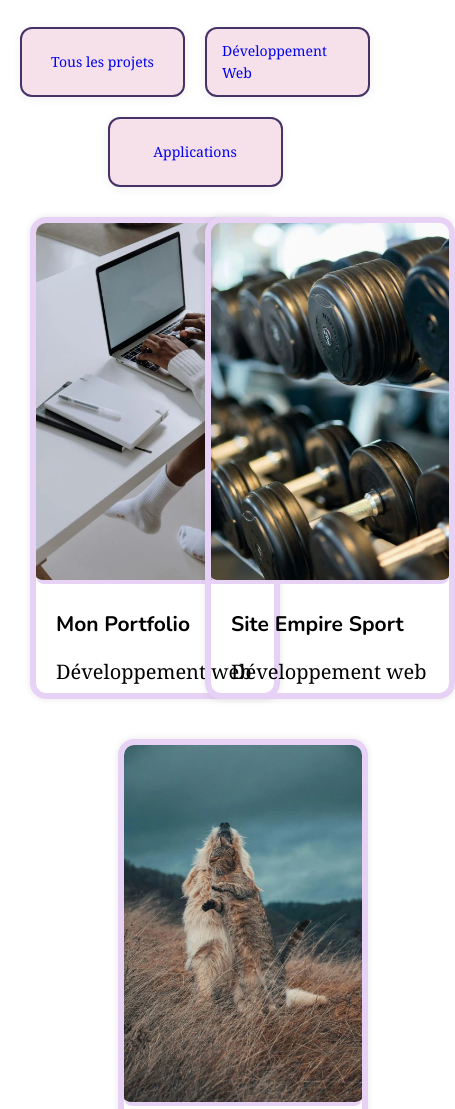
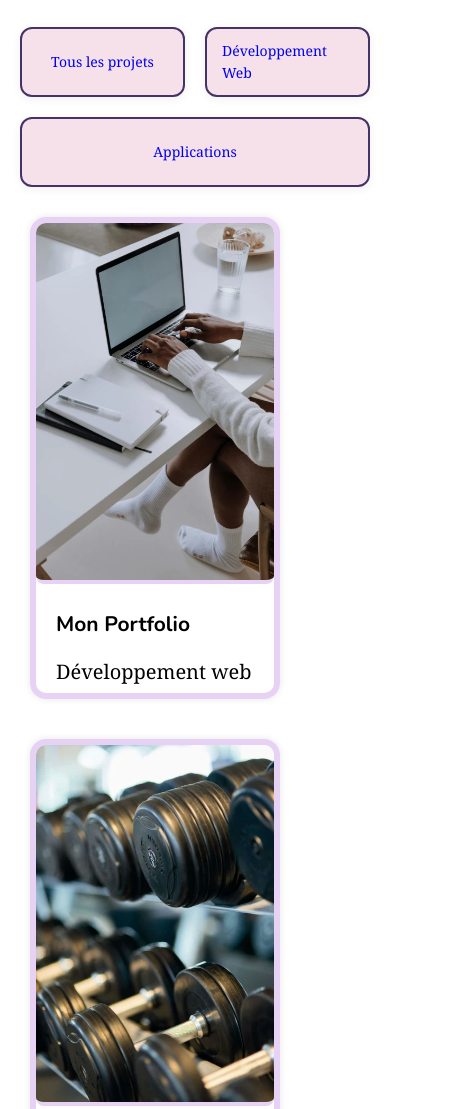
Before and after one commit to Suzanne2309/Portfolio, a plain HTML site: page index.html in a window 390 px wide. Shown: the part 1021-2130 px from the top of the page, 455 px wide, since content can reach past the window. Drawn offline with nearby package versions, Linux system fonts and the light colour scheme; a web font is replaced by a local one.

Commit message:
Mediaquery téléphone portable portfolio

```diff
--- a/css/style.css
+++ b/css/style.css
@@ -478,6 +478,10 @@ section {
         font-size: 1.4rem;
     }
 
+    .portfolio .grid__item {
+        max-width: 100%;
+    }
+
 }
 
 @media screen and (min-width:750px) {
```
